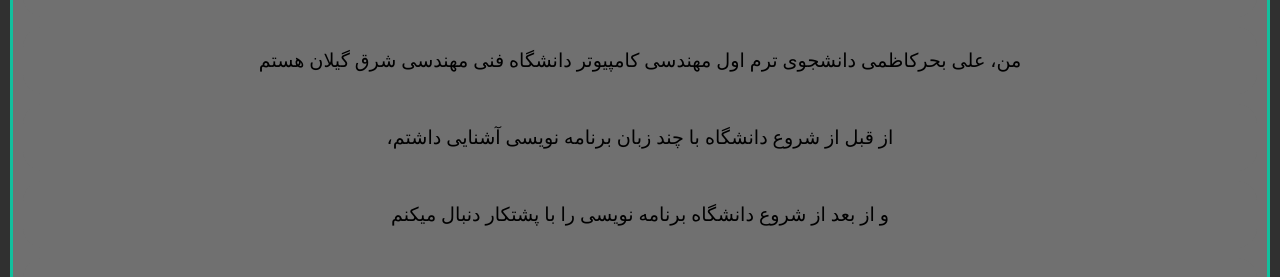
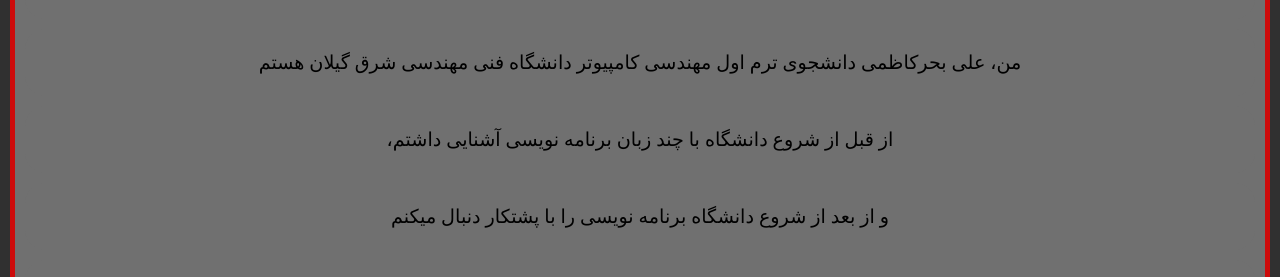
Before and after one commit to darksider-05/aboutpage, a plain HTML site: page index.html in a window 1280 px wide. Shown: the part 235-512 px from the top of the page. Drawn offline with Linux system fonts and the light colour scheme.

Commit message:
Add files via upload

```diff
--- a/styles.css
+++ b/styles.css
@@ -220,3 +220,9 @@ div ul{
 .main {
     border: #11c09d solid 3px;
 }
+
+@media (min-width:600px){
+    .main{
+        border: #cd0b0b solid 5px;
+    }
+}
```
